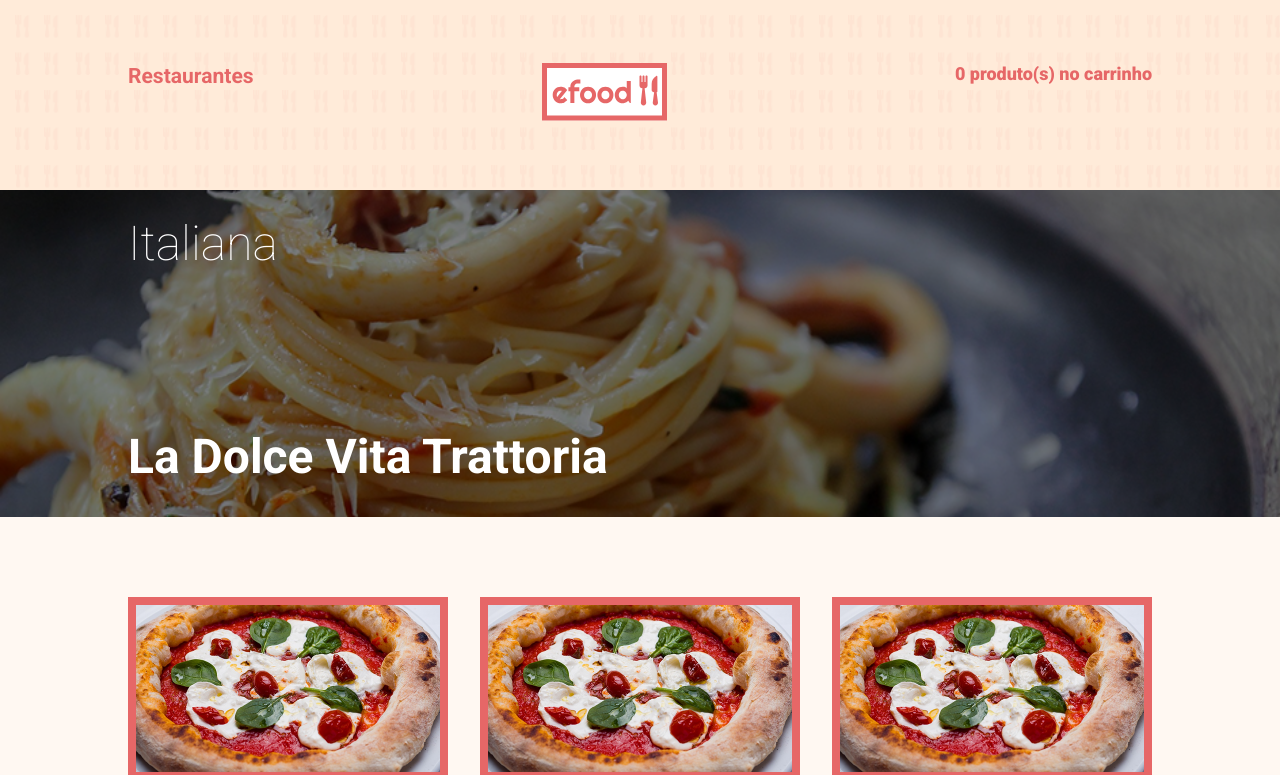
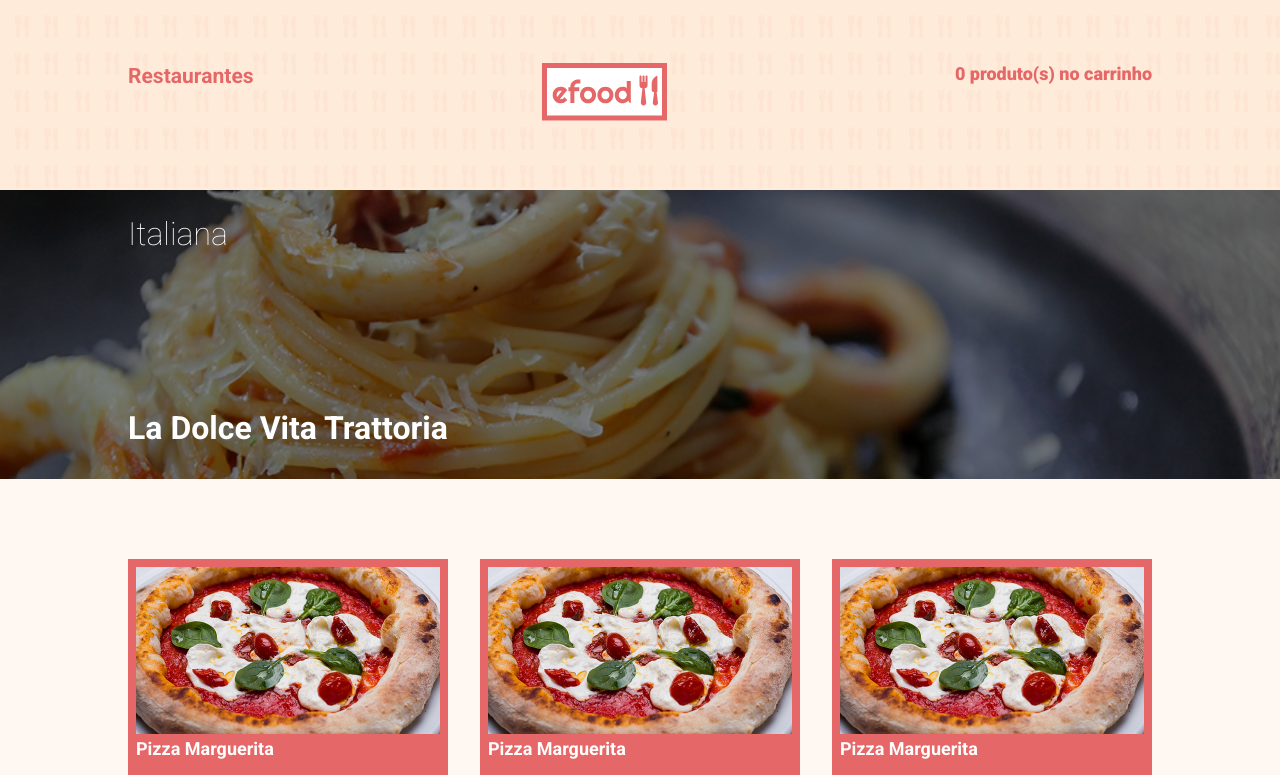
Before and after one commit to GuilhermeLuz-dev/Efood, a React (Create React App) app: page /profile in a window 1280 px wide. Shown: the top 775 px of the page. Built offline with nearby package versions, Linux system fonts and the light colour scheme.

Commit message:
style: ajust font size

```diff
--- a/src/Components/Banner/style.ts
+++ b/src/Components/Banner/style.ts
@@ -21,6 +21,7 @@ export const BannerContainer = styled.div`
 
   h2 {
     margin: 0;
+    font-size: 32px;
   }
 
   ${Container} {
```
